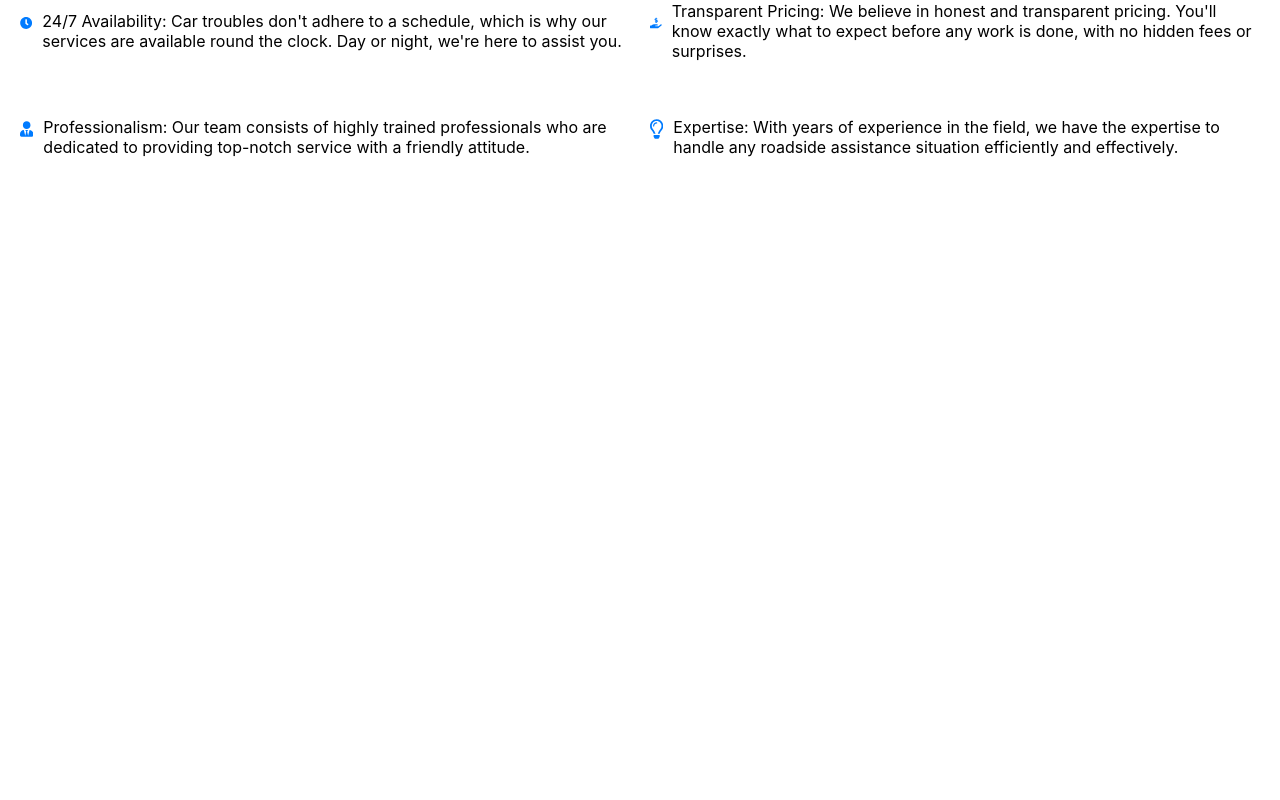
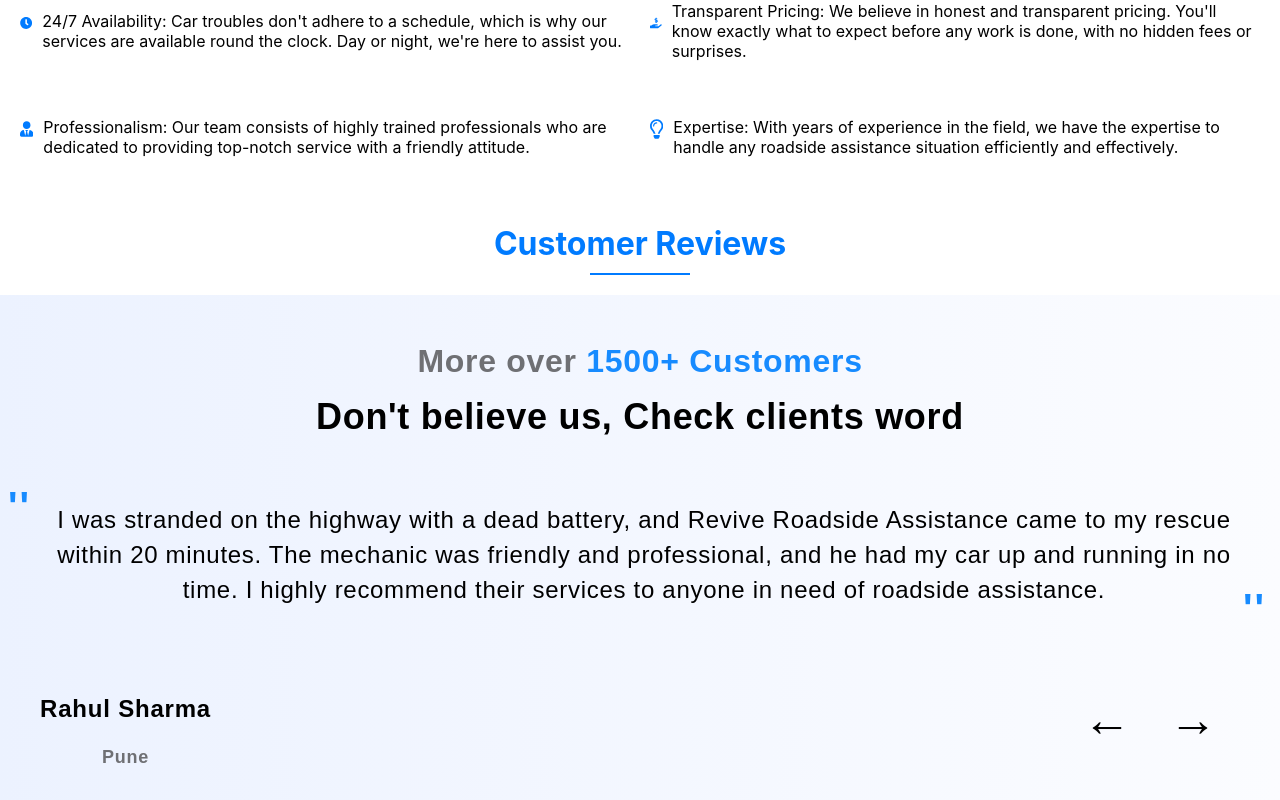
Before and after one commit to Prisha3108/BREAKDOWNBUDDY, a React (Create React App) app: page / in a window 1280 px wide. Shown: the part 1099-1899 px from the top of the page. Before the commit the page ends 1296 px from the top, so only its background shows below. Built offline with nearby package versions, Linux system fonts and the light colour scheme.

Commit message:
Customer review

```diff
--- a/src/components/Home.jsx
+++ b/src/components/Home.jsx
@@ -3,24 +3,25 @@ import { Container, Row, Col } from 'reactstrap';
 import Slider from 'react-slick';
 import 'slick-carousel/slick/slick.css';
 import 'slick-carousel/slick/slick-theme.css';
-import { FaClock, FaUserTie, FaHandHoldingUsd, FaRegLightbulb } from 'react-icons/fa'; // Import icons
-import Navbar from './Navbar'; // Assuming Navbar is defined
+import { FaClock, FaUserTie, FaHandHoldingUsd, FaRegLightbulb } from 'react-icons/fa';
+import Navbar from './Navbar';
 import './css/Homepage.css';
 import heroImg from '../assests/Unknown.jpeg';
 import heroImg02 from '../assests/VistaCarService.jpg';
-import heroImg03 from '../assests/tow.webp'; // Specify the path to OtherImage1
-import heroImg04 from '../assests/Tyre.webp'; // Specify the path to OtherImage2
+import heroImg03 from '../assests/tow.webp';
+import heroImg04 from '../assests/Tyre.webp';
 import heroImg05 from '../assests/battery.webp';
 import heroImg06 from '../assests/fuel.webp';
-import heroImg07 from '../assests/key.webp'; // Specify the path to OtherImage3
+import heroImg07 from '../assests/key.webp';
 import heroVideo from '../assests/carvideo.mp4';
+import Reviews from './Reviews';
 
 function Homepage() {
     const settings = {
         dots: true,
         infinite: true,
         speed: 500,
-        slidesToShow: 3, // Display three slides at a time
+        slidesToShow: 3,
         slidesToScroll: 1,
         autoplay: true,
         autoplaySpeed: 3000,
@@ -103,6 +104,16 @@ function Homepage() {
                     </Row>
                 </Container>
             </section>
+            <section className="reviews-section">
+                <Container>
+                    <Row className="align-items-center"> {/* Added class for vertical alignment */}
+                        <Col>
+                            <h2 className="text-center">Customer Reviews</h2> {/* Centered heading */}
+                            <Reviews /> {/* Use the Reviews component here */}
+                        </Col>
+                    </Row>
+                </Container>
+            </section>
         </>
     );
 }
--- /dev/null
+++ b/src/components/Reviews.jsx
@@ -0,0 +1,54 @@
+import React, { useState } from "react";
+import "./css/Reviews.css"; // Corrected path to Reviews.css
+
+function Reviews() {
+    const customerReviews = [
+        { name: "Rahul Sharma", location: "Pune", message: "I was stranded on the highway with a dead battery, and Revive Roadside Assistance came to my rescue within 20 minutes. The mechanic was friendly and professional, and he had my car up and running in no time. I highly recommend their services to anyone in need of roadside assistance." },
+        { name: "Ashsih Verma", location: "Navi Mumbai", message: "My tire blew out on a dark and rainy night, and I felt helpless on the side of the road. But thanks to Revive Roadside Assistance, I was back on the road in no time. The technician arrived quickly, and he even helped me change my tire in the pouring rain. I'm so grateful for their prompt and reliable service." },
+        { name: "Arun Joshi", location: "Mumbai", message: "I ran out of gas on my way to an important meeting, and I was worried that I would be late. But Revive Roadside Assistance saved the day! They delivered fuel to my location within 30 minutes, and I made it to my meeting with time to spare. Their professionalism and efficiency exceeded my expectations, and I will definitely be using their services again." },
+        { name: "Kiya Sharma", location: "Pune", message: "I accidentally locked my keys in my car while running errands, and I was panicking because I had groceries in the trunk. Thankfully, Revive Roadside Assistance was able to unlock my car door in no time. The locksmith was friendly and courteous, and he had me back on the road in minutes. I'm extremely satisfied with their service and would highly recommend them to anyone in need of assistance." },
+    ];
+
+    const [reviewIndex, setReviewIndex] = useState(0);
+    const review = customerReviews[reviewIndex];
+
+    const backBtnClick = () => {
+        setReviewIndex(prevIndex => (prevIndex === 0 ? customerReviews.length - 1 : prevIndex - 1));
+    };
+
+    const frontBtnClick = () => {
+        setReviewIndex(prevIndex => (prevIndex === customerReviews.length - 1 ? 0 : prevIndex + 1));
+    };
+
+    return (
+        <div className="review-section" id="reviews">
+            <div className="rw-text-content">
+                <p className="rw-text-title">
+                    More over <span className="rw-text-num">1500+ Customers</span>
+                </p>
+                <p className="rw-text-desc">Don't believe us, Check clients word</p>
+                <p className="rw-text-format">
+                    <span className="rw-text-quote1">''</span>
+                    <span className="rw-review">{review.message}</span>
+                    <span className="rw-text-quote2">''</span>
+                </p>
+                <div className="rw-authors">
+                    <div className="rw-names">
+                        <p className="rw-reviewer-name">{review.name}</p>
+                        <p className="rw-reviewer-place">{review.location}</p>
+                    </div>
+                    <div className="rw-btns">
+                        <button className="rw-next-btn" type="button" onClick={backBtnClick}>
+                            ←
+                        </button>
+                        <button className="rw-next-btn" type="button" onClick={frontBtnClick}>
+                            →
+                        </button>
+                    </div>
+                </div>
+            </div>
+        </div>
+    );
+}
+
+export default Reviews;
--- a/src/components/css/Homepage.css
+++ b/src/components/css/Homepage.css
@@ -268,3 +268,24 @@
 .hero__img-box {
     padding-top: 2rem;
 }
+/* Styling for the Customer Reviews section */
+.reviews-section {
+    text-align: center; /* Center align the section content */
+}
+
+.reviews-section h2 {
+    font-size: 32px;
+    font-weight: bold;
+    color: #007bff; /* Heading color */
+    margin-bottom: 20px; /* Add space below the heading */
+}
+
+.reviews-section h2::after {
+    content: ''; /* Add a decorative element */
+    display: block;
+    width: 100px;
+    height: 2px;
+    background-color: #007bff; /* Line color */
+    margin: 0 auto; /* Center align the line */
+    margin-top: 10px; /* Add space above the line */
+}
--- /dev/null
+++ b/src/components/css/Reviews.css
@@ -0,0 +1,145 @@
+.review-section {
+    padding: 32px;
+    display: flex;
+    justify-content: center;
+    align-items: center;
+    gap: 24px;
+    background: linear-gradient(to right, #ECF2FF, #FBFCFF);
+}
+
+/* Text */
+.rw-text-content {
+    width: 100%;
+}
+
+.rw-text-title {
+    margin: 16px 0;
+    color: #6F7074;
+    font-family: 'Rubik', sans-serif;
+    font-size: 32px;
+    font-weight: bold;
+    letter-spacing: .7px;
+}
+
+.rw-text-num {
+    color: #178BFF;
+}
+
+.rw-text-desc {
+    margin: 16px 0;
+    color: black;
+    font-family: 'Rubik', sans-serif;
+    font-size: 36px;
+    font-weight: bold;
+    letter-spacing: .7px;
+    line-height: 2.6rem;
+}
+
+.rw-text-format {
+    margin: 64px 0;
+    display: flex;
+    justify-content: flex-start;
+    align-items: center;
+    position: relative;
+}
+
+.rw-text-quote1 {
+    position: absolute;
+    top: -18px;
+    left: -24px;
+    color: #178BFF;
+    font-family: 'Poppins', sans-serif;
+    font-size: 40px;
+    font-weight: bold;
+    letter-spacing: 2px;
+}
+
+.rw-text-quote2 {
+    position: absolute;
+    right: -18px;
+    bottom: -24px;
+    color: #178BFF;
+    font-family: 'Poppins', sans-serif;
+    font-size: 40px;
+    font-weight: bold;
+    letter-spacing: 2px;
+}
+
+.rw-review {
+    display: block;
+    margin: 0 0 0 8px;
+    color: black;
+    font-family: 'Rubik', sans-serif;
+    font-size: 24px;
+    letter-spacing: .7px;
+    line-height: 2.2rem;
+}
+
+.rw-authors {
+    margin: 0 0 0 8px;
+    display: flex;
+    flex-wrap: wrap;
+    justify-content: space-between;
+    align-items: center;
+}
+
+.rw-reviewer-name {
+    font-family: 'Poppins', sans-serif;
+    font-size: 24px;
+    font-weight: bold;
+    letter-spacing: .8px;
+}
+
+.rw-reviewer-place {
+    margin: 6px 0 0 0;
+    color: #6F7074;
+    font-family: 'Rubik', sans-serif;
+    font-size: 18px;
+    font-weight: bold;
+    letter-spacing: .8px;
+}
+
+/* Buttons */
+.rw-next-btn {
+    margin: 0 24px 0 0;
+    color: black;
+    border: 1px solid transparent;
+    background-color: transparent;
+    outline: transparent;
+    font-size: 48px;
+    cursor: pointer;
+}
+
+.rw-next-btn:hover {
+    color: #178BFF;
+}
+
+/* Responsive */
+@media screen and (max-width: 700px) {
+    .review-section {
+        letter-spacing: .8px;
+    }
+
+    .rw-text-title {
+        font-size: 22px;
+    }
+
+    .rw-text-desc {
+        font-size: 28px;
+    }
+
+    .rw-review {
+        font-size: 22px;
+        letter-spacing: .7px;
+        line-height: 1.8rem;
+    }
+
+    .rw-reviewer-name {
+        font-size: 20px;
+    }
+
+    .rw-next-btn {
+        margin: 0 16px 0 0;
+        font-size: 40px;
+    }
+}
```
